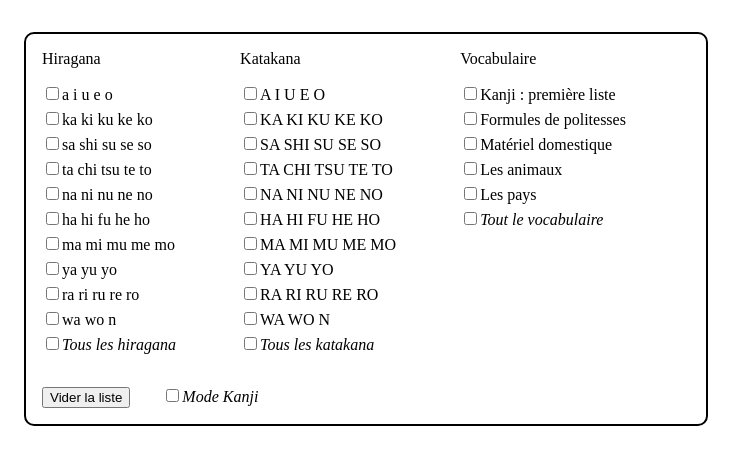
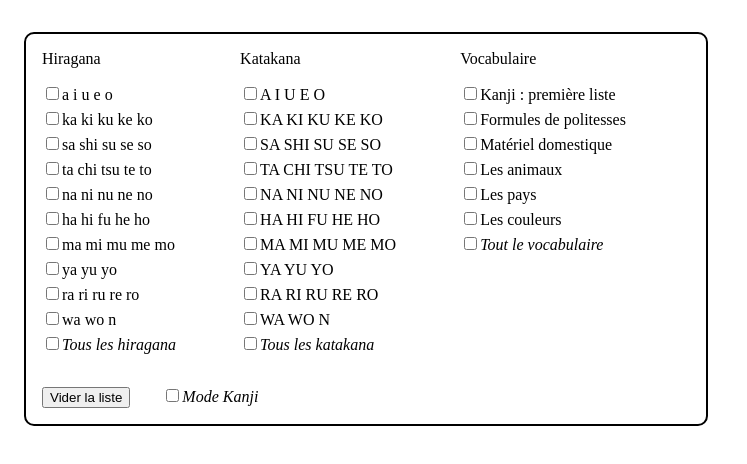
Before and after one commit to ArnaudGathy/kana-test, a React (Create React App) app: page / in a window 1280 px wide. Shown: the top 464 px of the page, without its empty margins (0-747 px from the left). Built offline with nearby package versions, Linux system fonts and the light colour scheme.

Commit message:
added colors

```diff
--- a/src/data/vocabularyList.js
+++ b/src/data/vocabularyList.js
@@ -110,5 +110,18 @@ export const vocabularyList = {
         {romaji: 'Chine', translated: '中国', extra: 'chûgoku'},
         {romaji: 'Corée du Sud', translated: '韓国', extra: 'kankoku'},
         {romaji: 'Japon', translated: '日本', extra: 'nihon'},
+    ],
+    "Les couleurs": [
+        {romaji: 'Couleur', translated: '色', extra: 'iro', isBig: true},
+        {romaji: 'Rouge', translated: '赤', extra: 'aka', isBig: true},
+        {romaji: 'Bleu', translated: '青', extra: 'ao', isBig: true},
+        {romaji: 'Jaune', translated: '黄色', extra: 'ki iro', isBig: true},
+        {romaji: 'Orange', translated: 'オレンジ色\nORENJI iro'},
+        {romaji: 'Violet', translated: '紫', extra: 'murasaki', isBig: true},
+        {romaji: 'Vert', translated: '緑', extra: 'midori', isBig: true},
+        {romaji: 'Blanc', translated: '白', extra: 'shiro', isBig: true},
+        {romaji: 'Noir', translated: '黒', extra: 'kuro', isBig: true},
+        {romaji: 'Gris', translated: '灰色', extra: 'hai iro', isBig: true},
+        {romaji: 'Rose', translated: 'ピンク\nPINKU'},
     ]
 }
```
